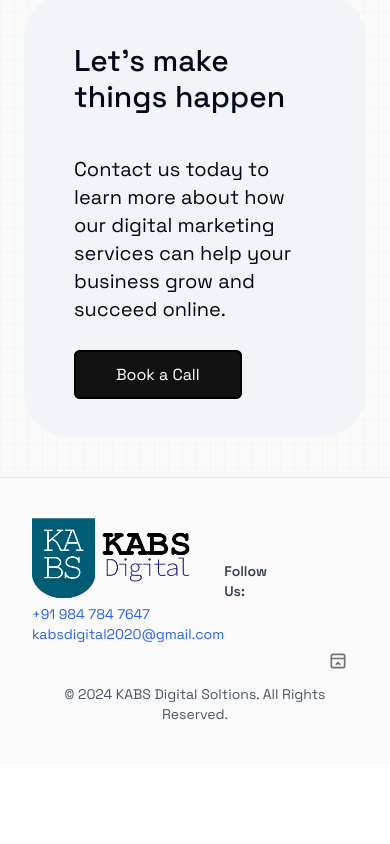
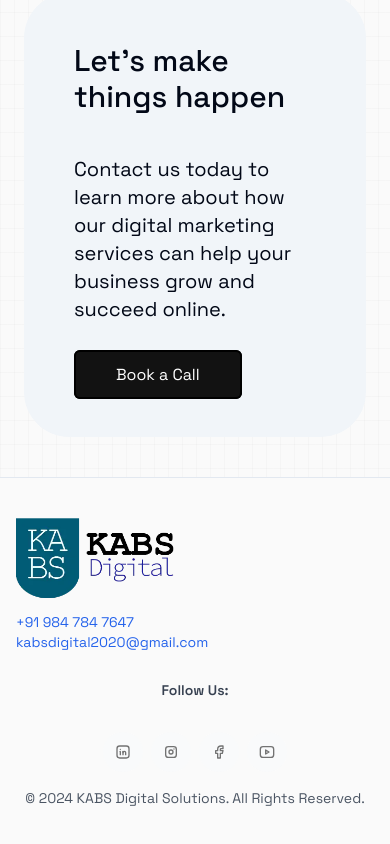
Before and after one commit to SabiqHashil/kabs-digital_website, a Next.js app: page /showcase in a window 390 px wide. Shown: the part 1620-2464 px from the top of the page. Before the commit the page ends 2384 px from the top, so only its background shows below. Built offline with nearby package versions, Linux system fonts and the light colour scheme.

Commit message:
"Updated page.tsx, removed social_icons.tsx, modified footer.tsx and floating-dock.tsx, and updated package-lock.json and tsconfig.json"

```diff
--- a/app/page.tsx
+++ b/app/page.tsx
@@ -286,6 +286,10 @@ export default function Home() {
                     name: "JAES Logo",
                   },
                   {
+                    logo: "/logo/asas_logo.png",
+                    name: "ASAS Laptop Service Logo",
+                  },
+                  {
                     logo: "/logo/orders_and_delivery_logo.png",
                     name: "Orders and Delivery Logo",
                   },
--- /dev/null
+++ b/components/demos/desktop-social-icon.tsx
@@ -0,0 +1,51 @@
+import React from "react";
+import { FloatingDock } from "@/components/ui/floating-dock";
+import {
+  IconBrandFacebook,
+  IconBrandInstagram,
+  IconBrandLinkedin,
+  IconBrandYoutube,
+} from "@tabler/icons-react";
+
+export function FloatingDockDemo() {
+  const links = [
+    {
+      title: "LinkedIn",
+      icon: (
+        <IconBrandLinkedin className="h-full w-full text-neutral-500 dark:text-neutral-300" />
+      ),
+      href: "#",
+    },
+
+    {
+      title: "Instagram",
+      icon: (
+        <IconBrandInstagram className="h-full w-full text-neutral-500 dark:text-neutral-300" />
+      ),
+      href: "#",
+    },
+    {
+      title: "FB",
+      icon: (
+        <IconBrandFacebook className="h-full w-full text-neutral-500 dark:text-neutral-300" />
+      ),
+      href: "#",
+    },
+    {
+      title: "YouTube",
+      icon: (
+        <IconBrandYoutube className="h-full w-full text-neutral-500 dark:text-neutral-300" />
+      ),
+      href: "#",
+    },
+  ];
+  return (
+    <div className="flex items-center justify-center w-full">
+      <FloatingDock
+        mobileClassName="translate-y-20" // only for demo, remove for production
+        items={links}
+      />
+
+    </div>
+  );
+}
--- a/components/demos/social_icons.tsx
+++ /dev/null
@@ -1,51 +0,0 @@
-import React from "react";
-import { FloatingDock } from "@/components/ui/floating-dock";
-import {
-    IconBrandFacebook,
-    IconBrandInstagram,
-    IconBrandLinkedin,
-    IconBrandX,
-    IconBrandYoutube,
-} from "@tabler/icons-react";
-
-export function FloatingDockDemo() {
-    const links = [
-        {
-            title: "LinkedIn",
-            icon: (
-                <IconBrandLinkedin className="h-full w-full text-neutral-500 dark:text-neutral-300" />
-            ),
-            href: "#",
-        },
-        {
-            title: "Instagram",
-            icon: (
-                <IconBrandInstagram className="h-full w-full text-neutral-500 dark:text-neutral-300" />
-            ),
-            href: "#",
-        },
-
-        {
-            title: "Facebook",
-            icon: (
-                <IconBrandFacebook className="h-full w-full text-neutral-500 dark:text-neutral-300" />
-            ),
-            href: "#",
-        },
-        {
-            title: "Youtube",
-            icon: (
-                <IconBrandYoutube className="h-full w-full text-neutral-500 dark:text-neutral-300" />
-            ),
-            href: "#",
-        },
-    ];
-    return (
-        <div className="flex items-center space-x-4 justify-center">
-            <FloatingDock
-                mobileClassName="translate-y-20" // only for demo, remove for production
-                items={links}
-            />
-        </div>
-    );
-}
--- a/components/footer.tsx
+++ b/components/footer.tsx
@@ -1,21 +1,21 @@
 import Image from "next/image";
-import { FloatingDockDemo } from "./demos/social_icons";
+import { FloatingDockDemo } from "./demos/desktop-social-icon";
 
 const Footer = () => {
   const currentYear = new Date().getFullYear();
 
   return (
-    <footer className="bg-[#fafafa] py-10  px-8 md:px-0 md:mx-auto border-t">
-      <div className="flex flex-row  justify-between gap-y-3 xl:w-4/5 2xl:w-[68%] mx-auto">
-        <div>
-          <h1 className="text-3xl md:text-5xl font-medium ">
+    <footer className="bg-[#fafafa] py-10 px-4 md:px-8 border-t">
+      <div className="flex flex-col md:flex-row justify-between gap-y-3 xl:w-4/5 2xl:w-[68%] mx-auto">
+        <div className="flex-1">
+          <h1 className="text-3xl md:text-5xl font-medium mb-2">
             <Image
               src={"/logo/logo.webp"}
               width={10000}
               height={10000}
               className="w-40 sm:w-20 md:w-32"
-              alt="image"
-            />{" "}
+              alt="KABS Digital Solutions Logo"
+            />
           </h1>
           <p className="text-left text-sm md:text-lg lg:text-xl xl:text-xl text-gray-500">
             <a href="tel:+919847847647" className="text-blue-600 hover:underline">
@@ -29,15 +29,14 @@ const Footer = () => {
           </p>
         </div>
 
-        <div className="flex items-center space-x-4">
-          <h2 className="text-sm md:text-lg lg:text-xl xl:text-xl font-semibold text-gray-700">Follow Us:</h2>
+        <div className="flex flex-col md:flex-row items-center space-x-0 md:space-x-4 mt-4 md:mt-0">
+          <h2 className="text-sm md:text-lg lg:text-xl xl:text-xl font-semibold text-gray-700 md:mb-0">Follow Us:</h2>
           <FloatingDockDemo />
         </div>
-
       </div>
 
-      <div className="flex md:justify-center gap-x-4 mt-10 text-sm text-center text-gray-600">
-        © {currentYear} KABS Digital Soltions. All Rights Reserved.
+      <div className="flex justify-center gap-x-4 mt-10 text-sm text-center text-gray-600">
+        © {currentYear} KABS Digital Solutions. All Rights Reserved.
       </div>
     </footer>
   );
--- a/components/ui/floating-dock.tsx
+++ b/components/ui/floating-dock.tsx
@@ -3,7 +3,6 @@
  * Desktop navbar is better positioned at the bottom
  * Mobile navbar is better positioned at bottom right.
  **/
-"use client";
 
 import { cn } from "@/lib/utils";
 import { IconLayoutNavbarCollapse } from "@tabler/icons-react";
@@ -42,23 +41,17 @@ const FloatingDockMobile = ({
   items: { title: string; icon: React.ReactNode; href: string }[];
   className?: string;
 }) => {
-  const [open, setOpen] = useState(false);
   return (
-    <div className={cn("relative block md:hidden", className)}>
-      <AnimatePresence>
-        {open && (
+    <div className={cn("relative bottom-12 inset-x-0", className)}>
       <motion.div
         layoutId="nav"
-            className="absolute bottom-full mb-2 inset-x-0 flex flex-col gap-2"
+        className="flex flex-row justify-center mb-2"
       >
         {items.map((item, idx) => (
           <motion.div
             key={item.title}
             initial={{ opacity: 0, y: 10 }}
-                animate={{
-                  opacity: 1,
-                  y: 0,
-                }}
+            animate={{ opacity: 1, y: 0 }}
             exit={{
               opacity: 0,
               y: 10,
@@ -70,25 +63,74 @@ const FloatingDockMobile = ({
           >
             <Link
               href={item.href}
-                  key={item.title}
-                  className="h-10 w-10 rounded-full bg-gray-50 dark:bg-neutral-900 flex items-center justify-center"
+              className="h-10 w-10 rounded-full bg-gray-50 dark:bg-neutral-900 flex items-center justify-center mx-1"
             >
               <div className="h-4 w-4">{item.icon}</div>
             </Link>
           </motion.div>
         ))}
       </motion.div>
-        )}
-      </AnimatePresence>
-      <button
-        onClick={() => setOpen(!open)}
-        className="h-10 w-10 rounded-full bg-gray-50 dark:bg-neutral-800 flex items-center justify-center"
-      >
-        <IconLayoutNavbarCollapse className="h-5 w-5 text-neutral-500 dark:text-neutral-400" />
-      </button>
     </div>
   );
 };
+
+
+
+
+// const FloatingDockMobile = ({
+//   items,
+//   className,
+// }: {
+//   items: { title: string; icon: React.ReactNode; href: string }[];
+//   className?: string;
+// }) => {
+//   const [open, setOpen] = useState(false);
+//   return (
+//     <div className={cn("relative block md:hidden", className)}>
+//       <AnimatePresence>
+//         {open && (
+//           <motion.div
+//             layoutId="nav"
+//             className="absolute bottom-full mb-2 inset-x-0 flex flex-col gap-2"
+//           >
+//             {items.map((item, idx) => (
+//               <motion.div
+//                 key={item.title}
+//                 initial={{ opacity: 0, y: 10 }}
+//                 animate={{
+//                   opacity: 1,
+//                   y: 0,
+//                 }}
+//                 exit={{
+//                   opacity: 0,
+//                   y: 10,
+//                   transition: {
+//                     delay: idx * 0.05,
+//                   },
+//                 }}
+//                 transition={{ delay: (items.length - 1 - idx) * 0.05 }}
+//               >
+//                 <Link
+//                   href={item.href}
+//                   key={item.title}
+//                   className="h-10 w-10 rounded-full bg-gray-50 dark:bg-neutral-900 flex items-center justify-center"
+//                 >
+//                   <div className="h-4 w-4">{item.icon}</div>
+//                 </Link>
+//               </motion.div>
+//             ))}
+//           </motion.div>
+//         )}
+//       </AnimatePresence>
+//       <button
+//         onClick={() => setOpen(!open)}
+//         className="h-10 w-10 rounded-full bg-gray-50 dark:bg-neutral-800 flex items-center justify-center"
+//       >
+//         <IconLayoutNavbarCollapse className="h-5 w-5 text-neutral-500 dark:text-neutral-400" />
+//       </button>
+//     </div>
+//   );
+// };
 
 const FloatingDockDesktop = ({
   items,
--- a/tsconfig.json
+++ b/tsconfig.json
@@ -21,6 +21,6 @@
       "@/*": ["./*"]
     }
   },
-  "include": ["next-env.d.ts", "**/*.ts", "**/*.tsx", ".next/types/**/*.ts", "app/testimonialsData.js"],
+  "include": ["next-env.d.ts", "**/*.ts", "**/*.tsx", ".next/types/**/*.ts", "app/testimonialsData.js", "components/demos/social_icons.tsx"],
   "exclude": ["node_modules"]
 }
```
Also changed, not shown: public/logo/asas_logo.png (added), 1 other file (tests, documents, lock files or other folders). Lines whose indentation alone changed are shown as unchanged.
